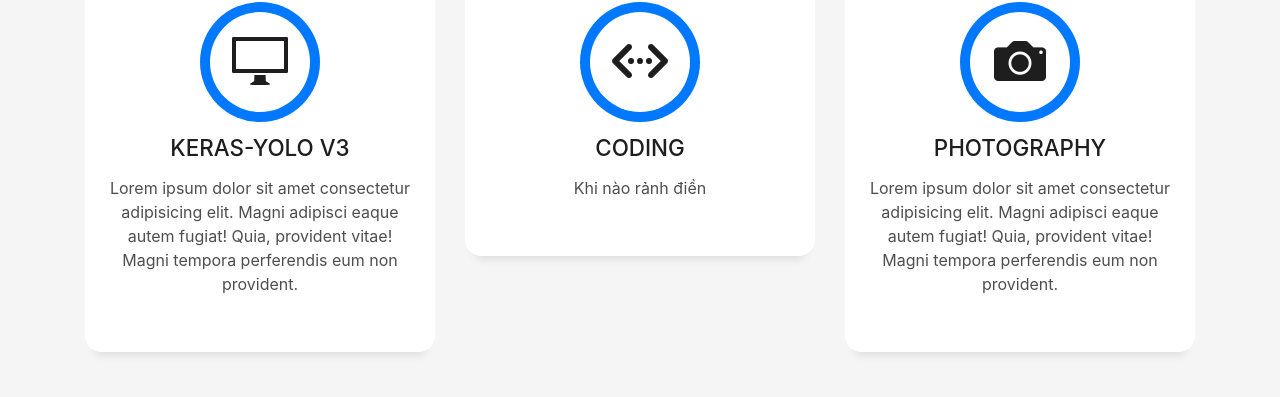
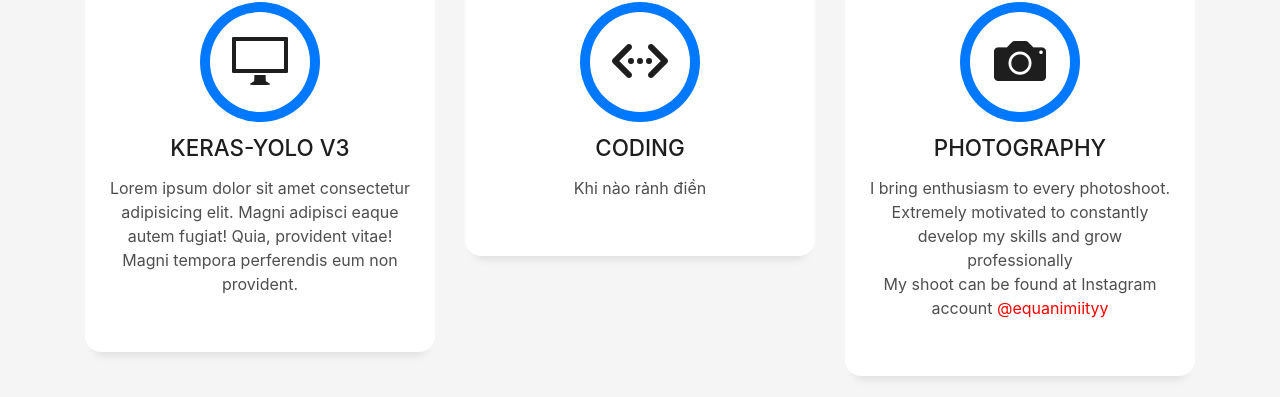
Before and after one commit to annhienktuit/annhienktuit.github.io, a plain HTML site: page index.html in a window 1280 px wide. Shown: the part 1576-1973 px from the top of the page. Drawn offline with Linux system fonts and the light colour scheme; files whose address does not match are found by name.

Commit message:
Update index.html

```diff
--- a/index.html
+++ b/index.html
@@ -184,10 +184,10 @@
             <div class="service-content">
               <h2 class="s-title">Photography</h2>
               <p class="s-description text-center">
-                Lorem ipsum dolor sit amet consectetur adipisicing elit. Magni adipisci eaque autem fugiat! Quia,
-                provident vitae! Magni
-                tempora perferendis eum non provident.
+                I bring enthusiasm to every photoshoot. Extremely motivated to constantly develop my skills and grow professionally <br>
+				My shoot can be found at Instagram account    <a  href="https://www.instagram.com/equanimiityy/"><span style="color:#FF0000">   @equanimiityy</a> </span>
               </p>
+
             </div>
           </div>
         </div>
```
